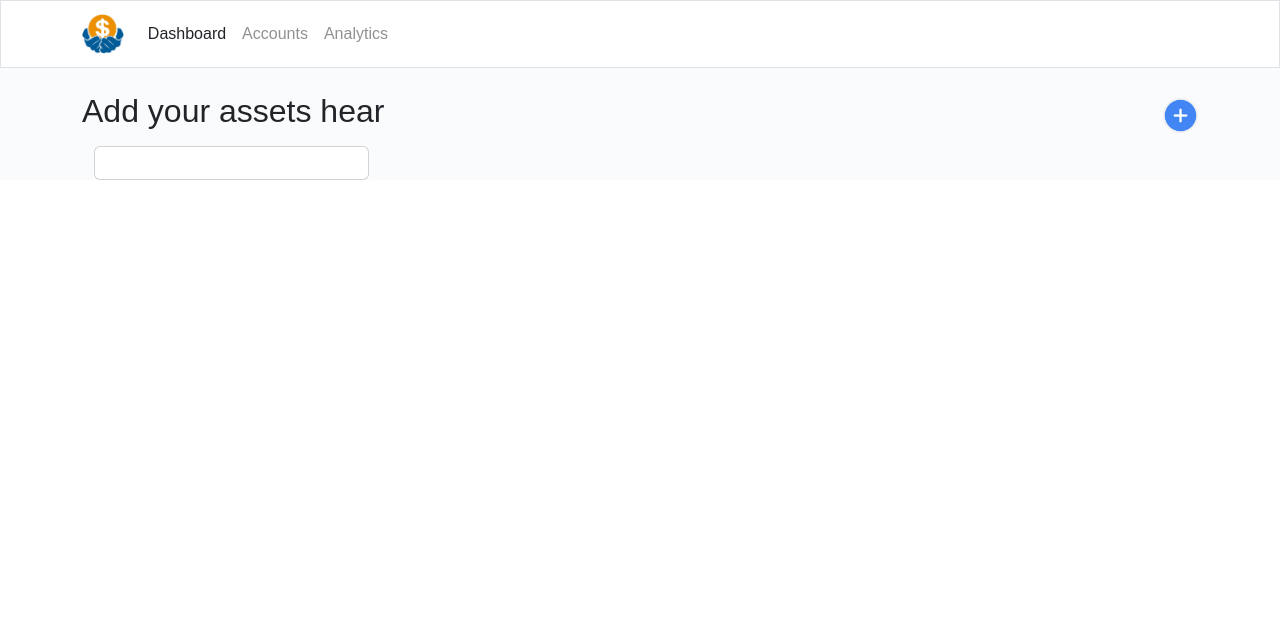
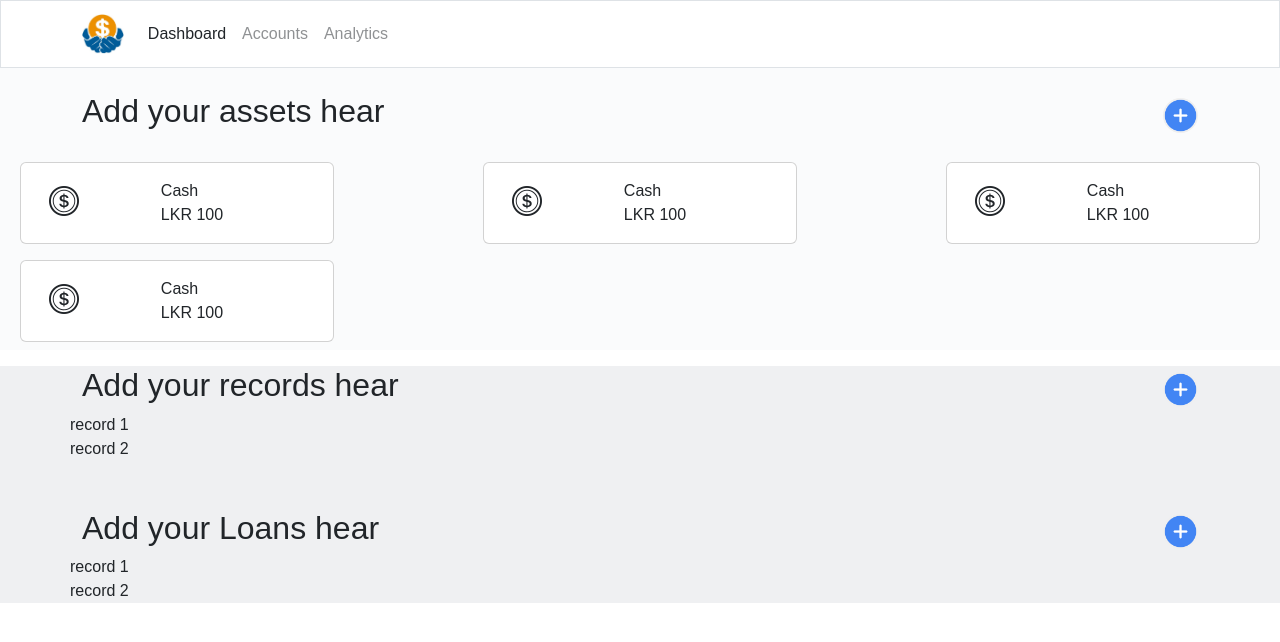
Before and after one commit to Nipun-Yasas/iwb305-binary-bandits, a plain HTML site: page frontend/index.html in a window 1280 px wide. Drawn offline with nearby package versions, Linux system fonts and the light colour scheme; a web font is replaced by a local one.

Commit message:
added records and loan in to dashboard

```diff
--- a/frontend/index.html
+++ b/frontend/index.html
@@ -8,6 +8,9 @@
     <link href="css/main.css" rel="stylesheet" >
     <link href="https://cdn.jsdelivr.net/npm/bootstrap@5.3.3/dist/css/bootstrap.min.css" rel="stylesheet" integrity="sha384-QWTKZyjpPEjISv5WaRU9OFeRpok6YctnYmDr5pNlyT2bRjXh0JMhjY6hW+ALEwIH" crossorigin="anonymous">
     <link href="https://fonts.googleapis.com/icon?family=Material+Icons" rel="stylesheet">
+    <link rel="stylesheet" href="https://cdnjs.cloudflare.com/ajax/libs/font-awesome/4.7.0/css/font-awesome.min.css">
+    <link rel="stylesheet" href="https://cdn.jsdelivr.net/npm/bootstrap-icons@1.11.3/font/bootstrap-icons.min.css">
+    <script defer src='https://kit.fontawesome.com/a076d05399.js' crossorigin='anonymous'></script>
     <script defer src="https://cdn.jsdelivr.net/npm/bootstrap@5.3.3/dist/js/bootstrap.bundle.min.js" integrity="sha384-YvpcrYf0tY3lHB60NNkmXc5s9fDVZLESaAA55NDzOxhy9GkcIdslK1eN7N6jIeHz" crossorigin="anonymous"></script>
 </head>
 <body>
@@ -44,16 +47,87 @@
         <img src="images/add-button.png" height="35">
       </button>
       </div>
-      <div class="container">
-        <div class="row d-flex justify-content-between m-2">
-          <div class="card mx-md-1 col-md-3 col-sm-6 col-12 ">
-            <div class="card-body d-flex">
-
+      <div class="container-fluid mt-3">
+        <div class="row d-flex justify-content-between">
+          <div class="card col-lg-3 col-md-3 col-sm-4 col-12 m-2">
+            <div class="card-body d-flex justify-content-between">
+              <div>
+                <i class="bi bi-coin" style='font-size:30px'></i>
+              </div>
+              <div class="mx-auto">
+                Cash<br>
+                LKR 100
+              </div>
             </div>
+          </div>
+          <div class="card col-lg-3 col-md-3 col-sm-4 col-12 m-2">
+            <div class="card-body d-flex justify-content-between">
+              <div>
+                <i class="bi bi-coin" style='font-size:30px'></i>
+              </div>
+              <div class="mx-auto">
+                Cash<br>
+                LKR 100
+              </div>
+            </div>
+          </div>
+          <div class="card col-lg-3 col-md-3 col-sm-4 col-12 m-2">
+            <div class="card-body d-flex justify-content-between">
+              <div>
+                <i class="bi bi-coin" style='font-size:30px'></i>
+              </div>
+              <div class="mx-auto">
+                Cash<br>
+                LKR 100
+              </div>
+            </div>
+          </div>
+          <div class="card col-lg-3 col-md-3 col-sm-4 col-12 m-2">
+            <div class="card-body d-flex justify-content-between">
+              <div>
+                <i class="bi bi-coin" style='font-size:30px'></i>
+              </div>
+              <div class="mx-auto">
+                Cash<br>
+                LKR 100
+              </div>
+            </div>
+          </div>
         </div>
       </div>
+    </div>
+  </section>
 
+  <section class="records alg-bg-light-darker mt-3">
+    <div class="container-fluid">
+      <div class="container d-flex align-items-center justify-content-between">
+        <h2>Add your records hear</h2>
+      <button type="button" class="add ms-auto" data-bs-toggle="modal" data-bs-target="#exampleModal">
+        <img src="images/add-button.png" height="35">
+      </button>
+      </div>
     </div>
+    <div class="container">
+      <div class="row">
+        record 1<br>
+        record 2
+      </div>
+    </div>
+    <div class="container-fluid mt-5">
+      <div class="container d-flex align-items-center justify-content-between">
+        <h2>Add your Loans hear</h2>
+      <button type="button" class="add ms-auto" data-bs-toggle="modal" data-bs-target="#exampleModal">
+        <img src="images/add-button.png" height="35">
+      </button>
+      </div>
+    </div>
+    <div class="container">
+      <div class="row">
+        record 1<br>
+        record 2
+      </div>
+    </div>
+
   </section>
 
   <!-- Add account Modal -->
```
